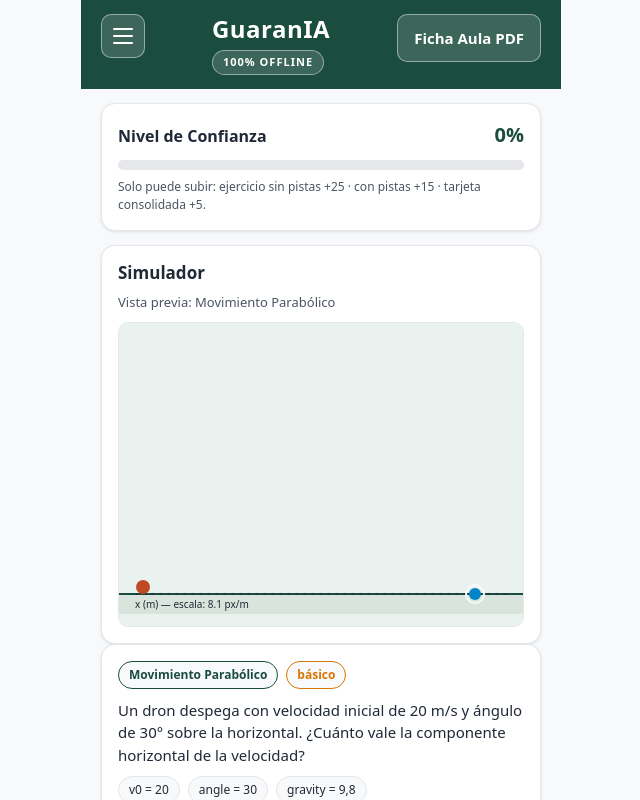
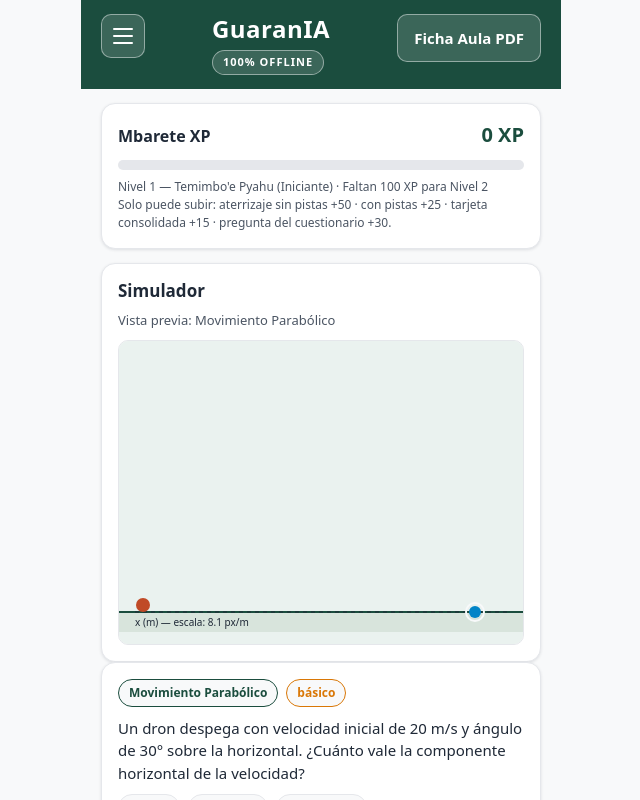
Before and after one commit to Nahum890/hapore, a React (Vite) app: page / in a window 1280 px wide. Shown: the top 800 px of the page, without its empty margins (319-959 px from the left). Built offline with nearby package versions, Linux system fonts and the light colour scheme.

Commit message:
feat: mbarete xp gamification system

```diff
--- a/src/App.jsx
+++ b/src/App.jsx
@@ -86,7 +86,7 @@ export default function App() {
   return (
     <div className="app">
       <Header activeTab={activeTab} onChange={setActiveTab} />
-      <ConfidenceBar confidence={learning.confidence} />
+      <ConfidenceBar xp={learning.xp} level={learning.level} />
 
       <main className="app-main">
         {activeTab === 'simulador' && (
--- a/src/components/ConfidenceBar.jsx
+++ b/src/components/ConfidenceBar.jsx
@@ -1,24 +1,40 @@
-export default function ConfidenceBar({ confidence }) {
-  const safeValue = Math.max(0, Math.min(100, Math.round(confidence)));
+import { getNextLevel } from '../utils/gamification.js';
+
+export default function ConfidenceBar({ xp, level }) {
+  const safeXP = Math.max(0, Math.floor(Number(xp) || 0));
+  const currentLevel =
+    level ?? { level: 1, xp: 0, rank: 'Temimbo\'e Pyahu', title: 'Iniciante' };
+  const next = getNextLevel(safeXP);
+  const span = next ? next.xp - currentLevel.xp : 0;
+  const progress = next
+    ? Math.min(100, Math.max(0, Math.round(((safeXP - currentLevel.xp) / span) * 100)))
+    : 100;
 
   return (
-    <section className="card confidence-bar" aria-label="Nivel de Confianza">
+    <section className="card confidence-bar" aria-label="Mbarete XP y Nivel de Cuenta">
       <div className="confidence-row">
-        <h2>Nivel de Confianza</h2>
-        <span className="confidence-value">{safeValue}%</span>
+        <h2>Mbarete XP</h2>
+        <span className="confidence-value">{safeXP} XP</span>
       </div>
       <div
         className="confidence-track"
         role="progressbar"
-        aria-label="Nivel de Confianza"
+        aria-label="Progreso al siguiente nivel"
         aria-valuemin={0}
         aria-valuemax={100}
-        aria-valuenow={safeValue}
+        aria-valuenow={progress}
       >
-        <div className="confidence-fill" style={{ width: `${safeValue}%` }} />
+        <div className="confidence-fill" style={{ width: `${progress}%` }} />
       </div>
       <p className="confidence-hint">
-        Solo puede subir: ejercicio sin pistas +25 · con pistas +15 · tarjeta consolidada +5.
+        Nivel {currentLevel.level} — {currentLevel.rank} ({currentLevel.title})
+        {next
+          ? ` · Faltan ${Math.max(0, next.xp - safeXP)} XP para Nivel ${next.level}`
+          : ' · ¡Nivel máximo alcanzado!'}
+      </p>
+      <p className="confidence-hint">
+        Solo puede subir: aterrizaje sin pistas +50 · con pistas +25 · tarjeta consolidada +15 ·
+        pregunta del cuestionario +30.
       </p>
     </section>
   );
--- a/src/hooks/useOfflineStorage.js
+++ b/src/hooks/useOfflineStorage.js
@@ -3,6 +3,7 @@ import {
   loadLearningState,
   recordExerciseResult,
   recordFlashcardConsolidated,
+  recordQuizAnswer,
   setCurrentExercise,
 } from '../pedagogy/learningState.js';
 
@@ -12,6 +13,7 @@ export function useOfflineStorage() {
 
   const onExerciseResult = (result) => setState(recordExerciseResult(result));
   const onFlashcardConsolidated = (flashcardId) => setState(recordFlashcardConsolidated(flashcardId));
+  const onQuizAnswer = (result) => setState(recordQuizAnswer(result));
   const onSelectExercise = (exerciseId) => {
     setHintsUsed(0);
     setState(setCurrentExercise(exerciseId));
@@ -25,9 +27,12 @@ export function useOfflineStorage() {
     attempts: state.attempts,
     completed: state.completed,
     flashcardState: state.flashcardState,
+    xp: state.xp,
+    level: state.level,
     hintsUsed,
     onExerciseResult,
     onFlashcardConsolidated,
+    onQuizAnswer,
     onSelectExercise,
     incrementHints,
     resetHints,
--- a/src/pedagogy/learningState.js
+++ b/src/pedagogy/learningState.js
@@ -1,30 +1,45 @@
 import { readJSON, writeJSON, STORAGE_KEYS } from '../utils/storage.js';
 import { getConfidence, increaseConfidence, CONFIDENCE_REWARDS } from './confidenceEngine.js';
+import { getXP, getLevel, recordXP, XP_REWARDS } from '../utils/gamification.js';
 
 export function loadLearningState() {
+  const xp = getXP();
   return {
     confidence: getConfidence(),
     currentExercise: readJSON(STORAGE_KEYS.CURRENT_EXERCISE, null),
     attempts: readJSON(STORAGE_KEYS.ATTEMPTS, 0),
     flashcardState: readJSON(STORAGE_KEYS.FLASHCARD_STATE, {}),
     completed: readJSON(STORAGE_KEYS.COMPLETED, []),
+    xp,
+    level: getLevel(xp),
   };
 }
 
 export function recordExerciseResult({ correct, hintsUsed = 0, exerciseId = null } = {}) {
-  const reward = !correct
+  const completed = readJSON(STORAGE_KEYS.COMPLETED, []);
+  const alreadyCompleted = Boolean(correct && exerciseId && completed.includes(exerciseId));
+  const reward = alreadyCompleted
     ? CONFIDENCE_REWARDS.mistake
-    : hintsUsed > 0
-      ? CONFIDENCE_REWARDS.exerciseWithHints
-      : CONFIDENCE_REWARDS.exerciseClean;
+    : !correct
+      ? CONFIDENCE_REWARDS.mistake
+      : hintsUsed > 0
+        ? CONFIDENCE_REWARDS.exerciseWithHints
+        : CONFIDENCE_REWARDS.exerciseClean;
+  const xpReward = alreadyCompleted
+    ? 0
+    : !correct
+      ? 0
+      : hintsUsed > 0
+        ? XP_REWARDS.exerciseWithHints
+        : XP_REWARDS.exerciseClean;
+  if (xpReward > 0) {
+    recordXP(xpReward);
+  }
   increaseConfidence(reward);
   const attempts = readJSON(STORAGE_KEYS.ATTEMPTS, 0) + 1;
   writeJSON(STORAGE_KEYS.ATTEMPTS, attempts);
-  if (correct && exerciseId) {
-    const completed = readJSON(STORAGE_KEYS.COMPLETED, []);
-    if (!completed.includes(exerciseId)) {
-      writeJSON(STORAGE_KEYS.COMPLETED, [...completed, exerciseId]);
-    }
+  if (correct && exerciseId && !alreadyCompleted) {
+    writeJSON(STORAGE_KEYS.COMPLETED, [...completed, exerciseId]);
   }
   return loadLearningState();
 }
@@ -39,7 +54,18 @@ export function recordFlashcardConsolidated(flashcardId) {
     [flashcardId]: { consolidated: true, reviews: entry.reviews + 1 },
   });
   if (firstConsolidation) {
+    recordXP(XP_REWARDS.flashcardConsolidated);
     increaseConfidence(CONFIDENCE_REWARDS.flashcardConsolidated);
+  }
+  return loadLearningState();
+}
+
+export function recordQuizAnswer({ questionId = null, correct = false } = {}) {
+  const rewarded = readJSON(STORAGE_KEYS.QUIZ_REWARDED, []);
+  const alreadyRewarded = Boolean(correct && questionId && rewarded.includes(questionId));
+  if (correct && questionId && !alreadyRewarded) {
+    recordXP(XP_REWARDS.quizAnswer);
+    writeJSON(STORAGE_KEYS.QUIZ_REWARDED, [...rewarded, questionId]);
   }
   return loadLearningState();
 }
--- /dev/null
+++ b/src/utils/gamification.js
@@ -0,0 +1,65 @@
+import { readJSON, writeJSON, STORAGE_KEYS } from '../utils/storage.js';
+
+export const XP_REWARDS = {
+  exerciseClean: 50,
+  exerciseWithHints: 25,
+  flashcardConsolidated: 15,
+  quizAnswer: 30,
+};
+
+export const XP_MIN = 0;
+
+/**
+ * Curva de niveles Mbarete: Nivel de Cuenta (1 al 10) con rangos honoríficos.
+ * Regla Cardinal Kyhyje'ỹ: la XP acumulada y el Nivel alcanzado NUNCA bajan
+ * ni se descuentan ante un fallo.
+ */
+export const XP_LEVELS = [
+  { level: 1, xp: 0, rank: 'Temimbo\'e Pyahu', title: 'Iniciante' },
+  { level: 2, xp: 100, rank: 'Katupyry Oñepyrũva', title: 'Aprendiz Activo' },
+  { level: 3, xp: 260, rank: 'Mbarete Vekuaa', title: 'Explorador de Vectores' },
+  { level: 4, xp: 450, rank: 'Dron Moñe\'ẽhára', title: 'Piloto de Rutas' },
+  { level: 5, xp: 700, rank: 'Arandu Parabolico', title: 'Especialista en Trayectorias' },
+  { level: 6, xp: 1000, rank: 'Mba\'ehechaha', title: 'Observador Científico' },
+  { level: 7, xp: 1350, rank: 'Py\'aguasu Mbo\'e', title: 'Investigador Firme' },
+  { level: 8, xp: 1750, rank: 'Mba\'ekuaa Ruvicha', title: 'Maestro de Fuerzas' },
+  { level: 9, xp: 2200, rank: 'Tembikuaa Mohendahára', title: 'Estratega Físico' },
+  { level: 10, xp: 2700, rank: 'Mburuvicha Guasu', title: 'Gran Maestro de la Física' },
+];
+
+export function getXP() {
+  const raw = readJSON(STORAGE_KEYS.XP, XP_MIN);
+  const value = Number(raw);
+  if (!Number.isFinite(value) || value < XP_MIN) {
+    return XP_MIN;
+  }
+  return Math.floor(value);
+}
+
+export function getLevel(xp = getXP()) {
+  let current = XP_LEVELS[0];
+  for (const entry of XP_LEVELS) {
+    if (xp >= entry.xp) {
+      current = entry;
+    }
+  }
+  return current;
+}
+
+export function getNextLevel(xp = getXP()) {
+  const current = getLevel(xp);
+  return XP_LEVELS.find((entry) => entry.level === current.level + 1) ?? null;
+}
+
+/**
+ * Registra XP con incrementos exclusivamente positivos: la XP acumulada
+ * jamás disminuye. Devuelve el estado { xp, level } actualizado.
+ */
+export function recordXP(amount) {
+  if (typeof amount !== 'number' || !Number.isFinite(amount) || amount <= 0) {
+    return { xp: getXP(), level: getLevel() };
+  }
+  const next = getXP() + Math.floor(amount);
+  writeJSON(STORAGE_KEYS.XP, next);
+  return { xp: next, level: getLevel(next) };
+}
--- a/src/utils/storage.js
+++ b/src/utils/storage.js
@@ -21,6 +21,9 @@ export const STORAGE_KEYS = {
   ATTEMPTS: 'guarania:attempts',
   FLASHCARD_STATE: 'guarania:flashcardState',
   COMPLETED: 'guarania:completed',
+  XP: 'guarania:xp',
+  QUIZ_REWARDED: 'guarania:quizRewarded',
+  CHAT_HISTORY: 'guarania_chat_history',
 };
 
 export function readJSON(key, fallback) {
```
